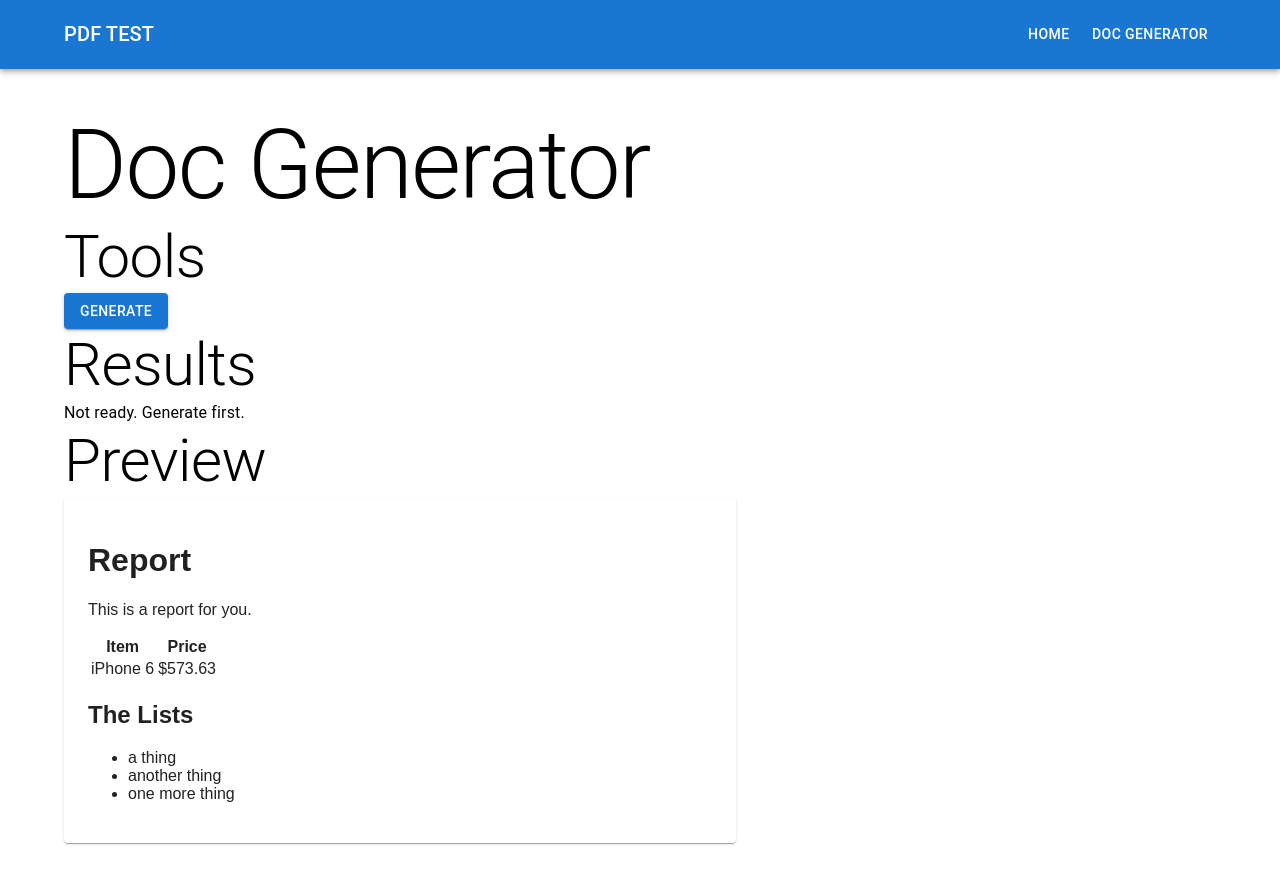
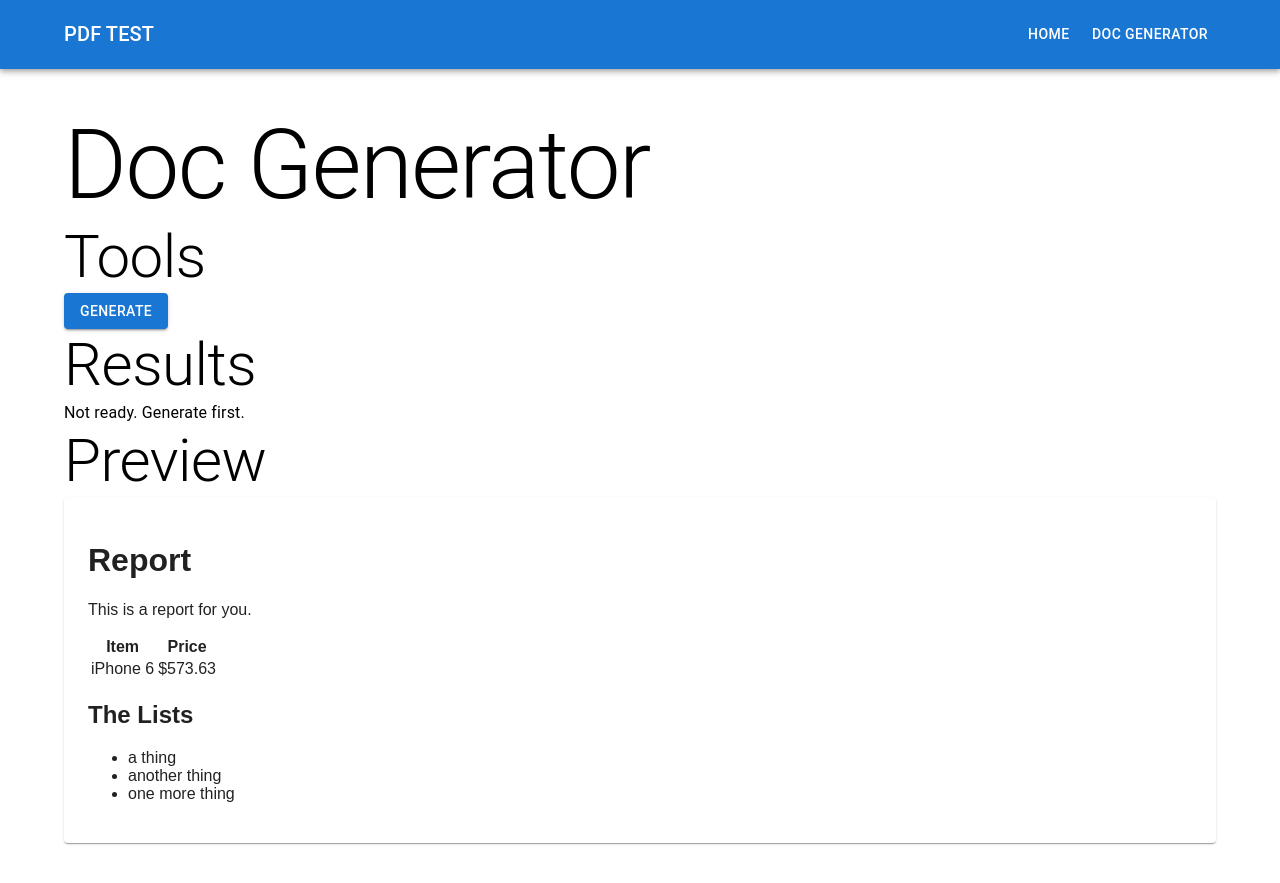
Before and after one commit to BenJetson/pdf-test, a React (Create React App) app: page /docgen in a window 1280 px wide. Built offline with nearby package versions, Linux system fonts and the light colour scheme.

Commit message:
Add some documentation.

```diff
--- a/src/components/DocGenerator.js
+++ b/src/components/DocGenerator.js
@@ -1,19 +1,58 @@
 import React, { useRef, useState } from "react";
-import ReactDOM from "react-dom";
-// import { jsPDF } from "jspdf";
 import html2PDF from "jspdf-html2canvas";
 import { Box, Button, Grid, Hidden, Paper, Typography } from "@mui/material";
 import { styled } from "@mui/system";
 
-const Report = styled(Box)({
-  fontFamily: "Arial",
-});
+const Report = ({ forwardRef }) => (
+  <div
+    // Apply the ref here to the report element.
+    // IMPORTANT! From here down, try to use basic HTML elements with minimal
+    // styling for the best output results.
+    ref={forwardRef}
+    style={{
+      fontFamily: "Arial",
+
+      // Size is important here. Width of the item on the page will
+      // correspond with width on the result PDF.
+      width: "6.5in", // 8.5 in - ( 2 * 1 in margin )
+    }}
+  >
+    {/* You could dynamically generate this ... this example does not. */}
+    <h1>Report</h1>
+    <p>This is a report for you.</p>
+    <table>
+      <thead>
+        <tr>
+          <th>Item</th>
+          <th>Price</th>
+        </tr>
+      </thead>
+      <tbody>
+        <tr>
+          <td>iPhone 6</td>
+          <td>$573.63</td>
+        </tr>
+      </tbody>
+    </table>
+    <h2>The Lists</h2>
+    <ul>
+      <li>a thing</li>
+      <li>another thing</li>
+      <li>one more thing</li>
+    </ul>
+  </div>
+);
 
 const DocGenerator = () => {
+  // Need a forward reference to the element that we will capture for PDF.
   const reportSource = useRef();
+
+  // Store the result URL here. When not generated yet, use null.
   const [result, setResult] = useState(null);
 
+  // Do the PDF generation.
   const generate = () => {
+    // Get the current element that the forward reference points to.
     const source = reportSource.current;
 
     html2PDF(source, {
@@ -46,10 +85,12 @@ const DocGenerator = () => {
   return (
     <Box>
       <Typography variant="h1">Doc Generator</Typography>
+
       <Typography variant="h2">Tools</Typography>
       <Button variant="contained" onClick={generate}>
         Generate
       </Button>
+
       <Typography variant="h2">Results</Typography>
       {result ? (
         <>
@@ -66,38 +107,13 @@ const DocGenerator = () => {
       ) : (
         <Typography variant="body1">Not ready. Generate first.</Typography>
       )}
+
       <Typography variant="h2">Preview</Typography>
-      <Paper
-        sx={{
-          display: "block",
-          p: 3,
-          width: "6.5in", // 8.5 in - ( 2 * 1 in margin )
-        }}
-      >
-        <Report ref={reportSource}>
-          <h1>Report</h1>
-          <p>This is a report for you.</p>
-          <table>
-            <thead>
-              <tr>
-                <th>Item</th>
-                <th>Price</th>
-              </tr>
-            </thead>
-            <tbody>
-              <tr>
-                <td>iPhone 6</td>
-                <td>$573.63</td>
-              </tr>
-            </tbody>
-          </table>
-          <h2>The Lists</h2>
-          <ul>
-            <li>a thing</li>
-            <li>another thing</li>
-            <li>one more thing</li>
-          </ul>
-        </Report>
+      <Paper sx={{ p: 3 }}>
+        <Report
+          // Pass the reference through so it can be applied to the report.
+          forwardRef={reportSource}
+        />
       </Paper>
     </Box>
   );
```
